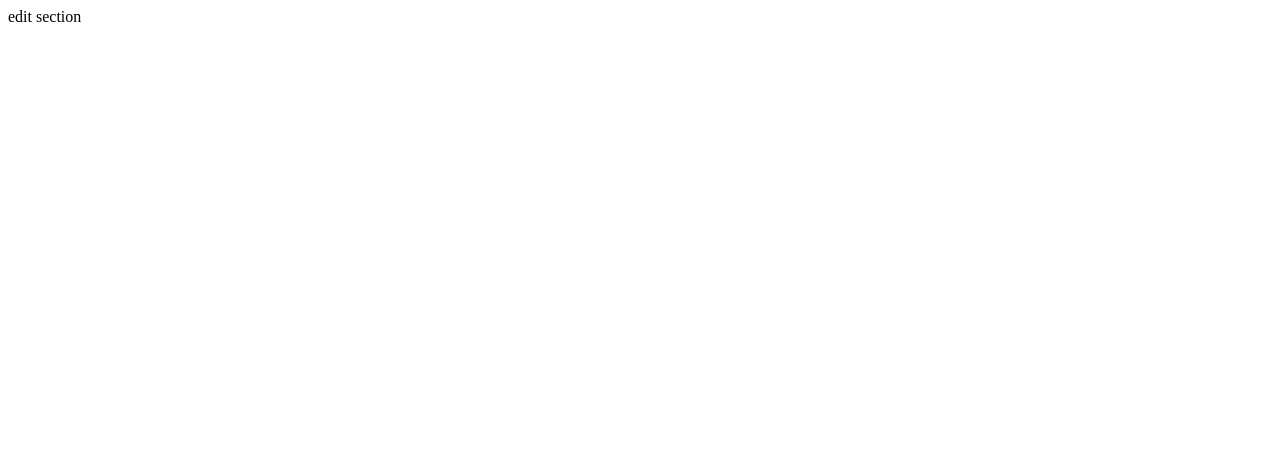
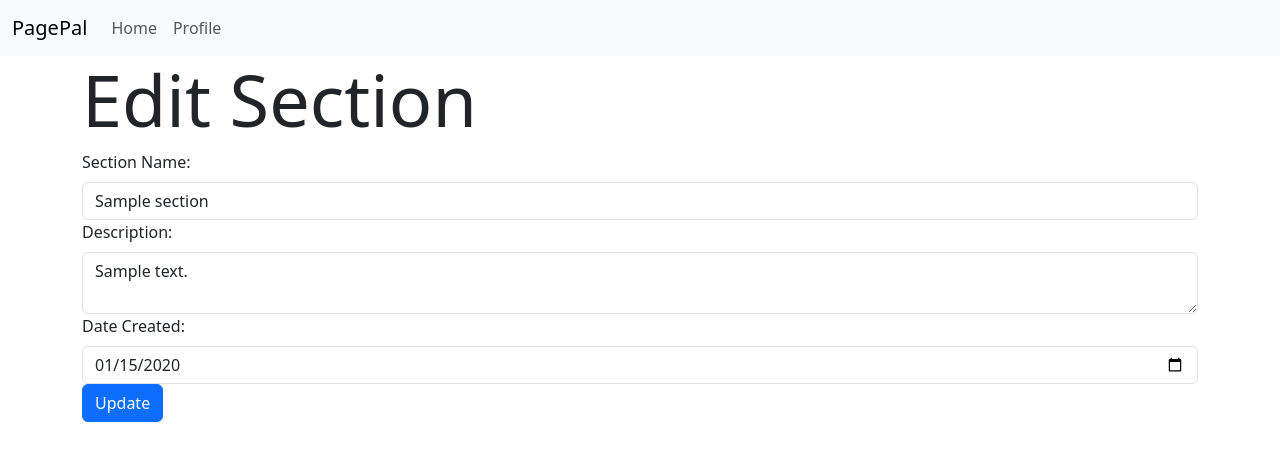
Before and after one commit to Vats-Dev/MAD1-Project, a Flask app: page /section/1/edit in a window 1280 px wide. Before the commit the part shown is almost empty. Shown: the top 461 px of the page. Run offline with Flask 3, Linux system fonts and the light colour scheme; the visitor is signed in with stand-in values (Sample User, id 1); tables that the repository leaves empty hold one stand-in row (values such as "Sample post").

Commit message:
Added CRUD ops for section

```diff
--- a/models.py
+++ b/models.py
@@ -1,6 +1,7 @@
 from app import app
 from flask_sqlalchemy import SQLAlchemy
 from werkzeug.security import generate_password_hash
+from datetime import datetime
 
 db=SQLAlchemy(app)
 
@@ -15,7 +16,7 @@ class User(db.Model):
 class Section(db.Model):
     id = db.Column(db.Integer, primary_key=True)
     name = db.Column(db.String(100), nullable=False)
-    date_created = db.Column(db.DateTime, nullable=False)
+    date_created = db.Column(db.DateTime, nullable=False, default=datetime.utcnow)
     description = db.Column(db.Text)
 
 
--- a/routes.py
+++ b/routes.py
@@ -3,6 +3,7 @@ from app import app
 from models import db, User, Section, Book, BookRequest
 from werkzeug.security import generate_password_hash, check_password_hash
 from functools import wraps
+from datetime import datetime
 
 @app.route('/login')
 def login():
@@ -141,12 +142,32 @@ def logout():
 @app.route('/admin')
 @admin_required
 def admin():
-    return render_template('admin.html')
+    sections = Section.query.all()
+    return render_template('admin.html', sections=sections)
 
 @app.route('/section/add')
 @admin_required
 def add_section():
-    return "add section"
+    return render_template('section/add.html')
+
+@app.route('/section/add', methods=['POST'])
+@admin_required
+def add_section_post():
+    name = request.form.get('name')
+    description = request.form.get('description')
+    #date_created = request.form.get('date_created')
+    date_created = datetime.utcnow().strftime('%Y-%m-%d %H:%M:%S')
+    if not name:
+        flash('Please fill out all fields')
+        return redirect(url_for('add_section'))
+
+    section = Section(name=name, description=description)
+
+    db.session.add(section)
+    db.session.commit()
+    flash('Section added successfully')
+    return redirect(url_for('admin'))
+
 
 @app.route('/section/<int:id>/')
 @admin_required
@@ -156,9 +177,66 @@ def show_section(id):
 @app.route('/section/<int:id>/edit')
 @admin_required
 def edit_section(id):
-    return "edit section"
+    section = Section.query.get(id)
+    if not section:
+        flash('Section does not exist')
+        return redirect(url_for('admin'))
+    return render_template('section/edit.html', section=section)
+
+'''@app.route('/section/<int:id>/edit', methods=['POST'])
+@admin_required
+def edit_section_post(id):
+    section = Section.query.get(id)
+    if not section:
+        flash('Section does not exist')
+        return redirect(url_for('admin'))
+    name = request.form.get('name')
+    if not name:
+        flash('Please fill out all fields')
+        return redirect(url_for('edit_section', id=id))
+    section.name = name
+    db.session.commit()
+    flash('Section updated successfully')
+    return redirect(url_for('admin'))'''
+
+@app.route('/section/<int:id>/edit', methods=['POST'])
+@admin_required
+def edit_section_post(id):
+    section = Section.query.get(id)
+    if not section:
+        flash('Section does not exist')
+        return redirect(url_for('admin'))
+    name = request.form.get('name')
+    description = request.form.get('description')
+    if not name or not description:
+        flash('Please fill out all fields')
+        return redirect(url_for('edit_section', id=id))
+    section.name = name
+    section.description = description
+    section.date_created = datetime.utcnow()
+    db.session.commit()
+    flash('Section updated successfully')
+    return redirect(url_for('admin'))
+
 
 @app.route('/section/<int:id>/delete')
 @admin_required
 def delete_section(id):
-    return "delete section"
+    section = Section.query.get(id)
+    if not section:
+        flash('Section does not exist')
+        return redirect(url_for('admin'))
+    return render_template('section/delete.html', section=section)
+
+@app.route('/section/<int:id>/delete', methods=['POST'])
+@admin_required
+def delete_section_post(id):
+    section = Section.query.get(id)
+    if not section:
+        flash('Section does not exist')
+        return redirect(url_for('admin'))
+    db.session.delete(section)
+    db.session.commit()
+
+    flash('Section deleted successfully')
+    return redirect(url_for('admin'))
--- a/templates/admin.html
+++ b/templates/admin.html
@@ -29,6 +29,9 @@
         <tr>
             <td>{{section.id}}</td>
             <td>{{section.name}}</td>
+            <td>{{section.date_created}}</td>
+            <td>{{section.description}}</td>
+
             <td>
                 <a href="{{url_for('show_section', id=section.id)}}" class="btn btn-primary">
                     <i class="fas fa-search    "></i>
--- /dev/null
+++ b/templates/section/edit.html
@@ -0,0 +1,41 @@
+{% extends 'layout.html' %}
+
+{% block title %}
+    Edit Section
+{% endblock %}
+
+{% block content %}
+
+<h1 class="display-2">
+    Edit Section
+</h1>
+
+<form action="" method="post" class="form">
+    <div class="form-group">
+        <label for="name" class="form-label">Section Name:</label>
+        <input type="text"
+        name="name"
+        id="name"
+        class="form-control"
+        value="{{ section.name }}"
+        required>
+    </div>
+    <div class="form-group">
+        <label for="description" class="form-label">Description:</label>
+        <textarea name="description" id="description" class="form-control">{{ section.description }}</textarea>
+    </div>
+    <div class="form-group">
+        <label for="date_created" class="form-label">Date Created:</label>
+        <input type="date"
+        name="date_created"
+        id="date_created"
+        class="form-control"
+        value="{{ section.date_created.strftime('%Y-%m-%d') }}"
+        required>
+    </div>
+    <button type="submit" class="btn btn-primary">
+        Update
+    </button>
+</form>
+
+{% endblock %}
```
Also changed, not shown: templates/section/add.html (added, +33 -0 lines), templates/section/delete.html (added, +20 -0 lines).
